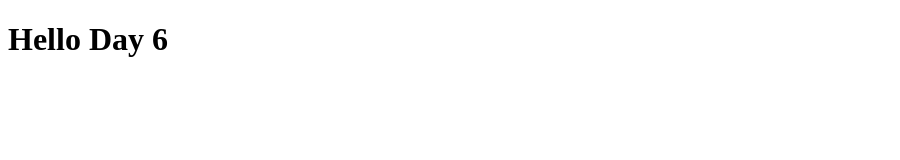
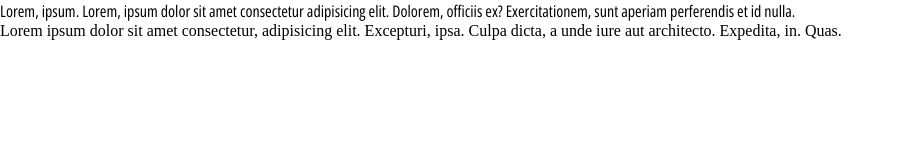
Before and after one commit to itsmeShishir/djangoclass, a plain HTML site: page html day1/html5/index.html in a window 1280 px wide. Shown: the whole page, without its empty margins (0-900 px from the left). Drawn offline with Linux system fonts and the light colour scheme; a web font is replaced by a local one.

Commit message:
Just day 6

```diff
--- /dev/null
+++ b/html day1/html5/index.css
@@ -0,0 +1,52 @@
+@import url('https://fonts.googleapis.com/css2?family=Danfo&display=swap');
+
+@font-face {
+    font-family: shishir;
+    src: url('./regular.ttf');
+}
+*{
+    margin: 0;
+    padding: 0;
+    box-sizing: border-box;
+}
+/* #main{
+    background-color: rgb(244, 0, 0);
+} */
+/* .main{
+    width: 10vw;
+    height: 100vh;
+    /* min-width: 300px;
+    /* max-width: 300px;
+} */
+/* h1{
+    color: aqua;
+}
+img{
+    width: 100px;
+} */
+/* combinators in css */
+/* div p{
+    background: #000;
+}
+div > p{
+    background: #000;
+}
+div ~ p{
+    background-color: red;
+}
+div + p{
+    background-color: rgb(16, 252, 16);
+} */
+/* background Images */
+.imgbg p{
+    /* width: 100%;
+    height: 800px;
+    background-image: url(" https://images.unsplash.com/photo-1716122895344-8ab3aefb33f1?w=800&auto=format&fit=crop&q=60&ixlib=rb-4.0.3&ixid=M3wxMjA3fDB8MHxlZGl0b3JpYWwtZmVlZHw0fHx8ZW58MHx8fHx8");
+    background-repeat: no-repeat;
+    background-position: 20px 50px;
+    background-attachment: scroll;
+    background-size: cover; */
+    /* background: url(" https://images.unsplash.com/photo-1716122895344-8ab3aefb33f1?w=800&auto=format&fit=crop&q=60&ixlib=rb-4.0.3&ixid=M3wxMjA3fDB8MHxlZGl0b3JpYWwtZmVlZHw0fHx8ZW58MHx8fHx8") ,no-repeat, center, scroll, contain; */
+    font-family: shishir;
+}
+/*fonts and texts */
--- a/html day1/html5/index.html
+++ b/html day1/html5/index.html
@@ -4,8 +4,17 @@
     <meta charset="UTF-8">
     <meta name="viewport" content="width=device-width, initial-scale=1.0">
     <title>Document</title>
+    <link rel="stylesheet" href="./index.css">
+
 </head>
 <body>
-    <h1>Hello Day 6</h1>
+    <!-- <div class="main" id="main">
+        <p>Lorem ipsum dolor sit amet.</p>
+        <p>Lorem ipsum dolor sit amet.</p>
+    </div>
+    <p>Lorem ipsum dolor sit amet.</p>
+    <p>Lorem ipsum dolor sit amet.</p> -->
+<div class="imgbg"><p>Lorem, ipsum. Lorem, ipsum dolor sit amet consectetur adipisicing elit. Dolorem, officiis ex? Exercitationem, sunt aperiam perferendis et id nulla.</p></div>
+    <p>Lorem ipsum dolor sit amet consectetur, adipisicing elit. Excepturi, ipsa. Culpa dicta, a unde iure aut architecto. Expedita, in. Quas.</p>
 </body>
 </html>
```
Also changed, not shown: html day1/html5/regular.ttf (added), 3 other files.
